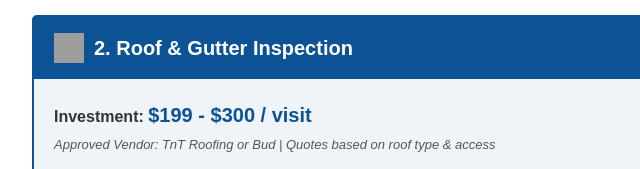
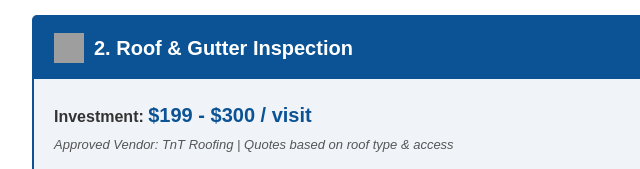
Before and after one commit to PropertyWizeOperations/Preventive-Maintenance-Plans, a plain HTML site: page index.html in a window 1280 px wide. Shown: the part 1060-1229 px from the top of the page, 198-838 px from the left. Drawn offline with Linux system fonts and the light colour scheme; grey boxes are pictures that could not be loaded.

Commit message:
Clarify approved vendor details in index.html
Updated the approved vendor information for clarity and removed unnecessary text.

```diff
--- a/index.html
+++ b/index.html
@@ -107,7 +107,7 @@
         <tr>
           <td style="padding: 20px; background-color: #f0f4f8;">
             <p style="margin: 0 0 15px 0; font-size: 16px;"><strong>Investment:</strong> <span style="font-size: 20px; color: #0b5394; font-weight: bold;">$199 - $300 / visit</span><br>
-            <span style="font-size: 13px; color: #555555;"><em>Approved Vendor: TnT Roofing or Bud | Quotes based on roof type & access</em></span></p>
+            <span style="font-size: 13px; color: #555555;"><em>Approved Vendor: TnT Roofing | Quotes based on roof type & access</em></span></p>
 
             <table width="100%" cellpadding="5" cellspacing="0" border="0" style="font-size: 14px;">
               <tr>
```
